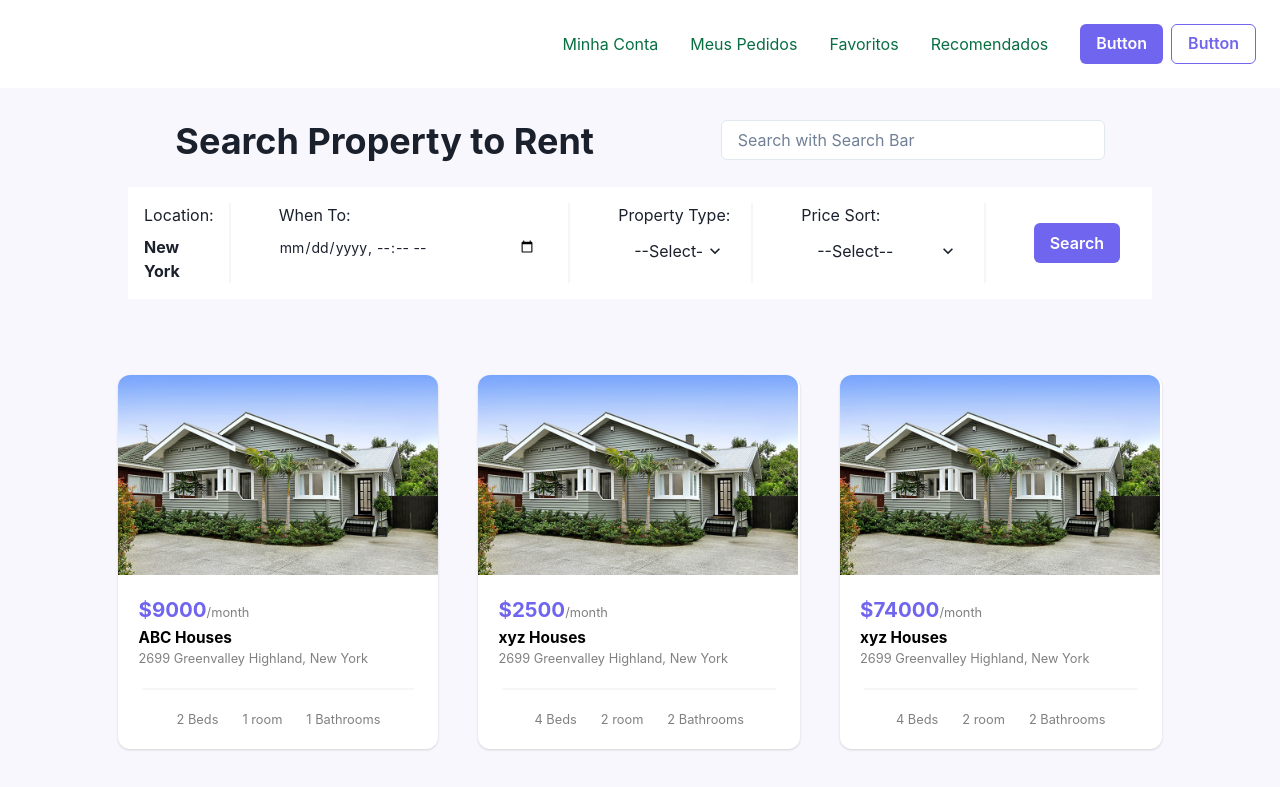
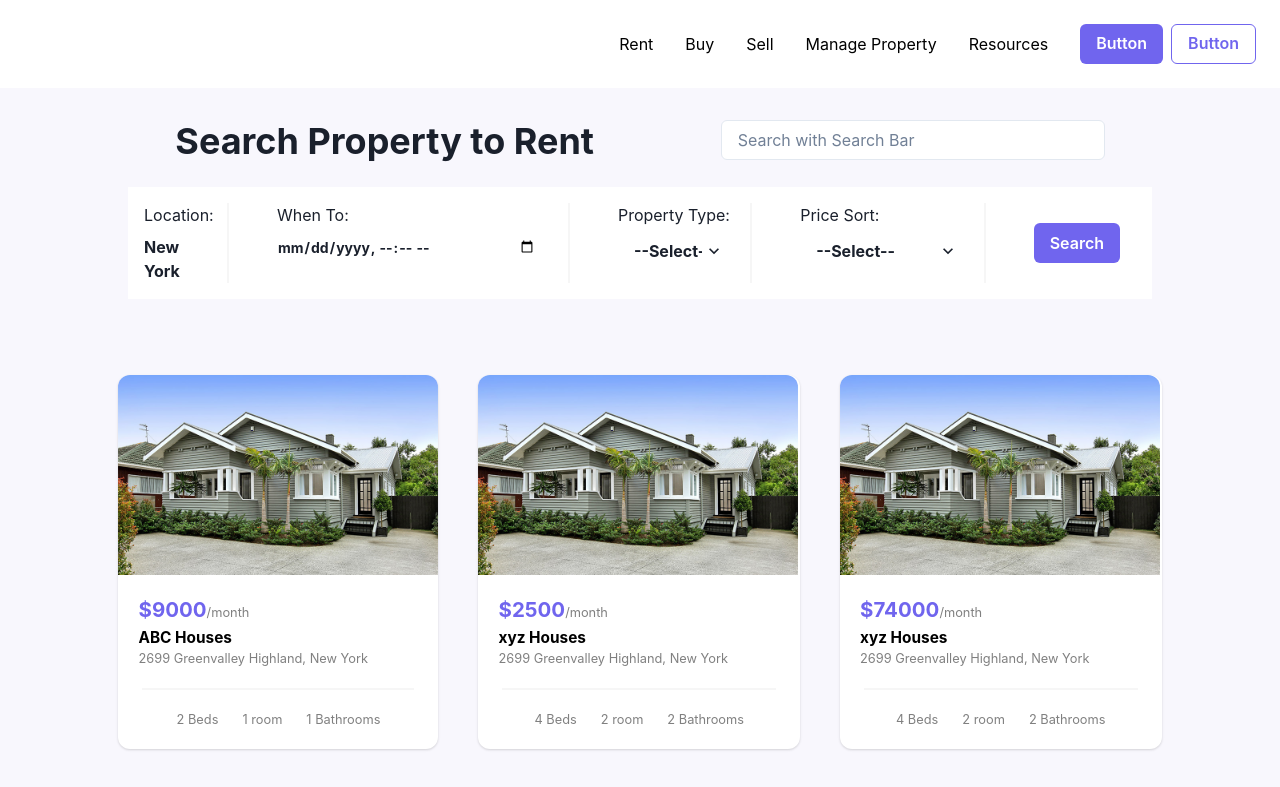
Before and after one commit to snehafarkya/Real-estate, a React (Create React App) app: page / in a window 1280 px wide. Shown: the top 787 px of the page. Built offline with nearby package versions, Linux system fonts and the light colour scheme.

Commit message:
enhance:UI enhanced

```diff
--- a/src/components/NavBar.js
+++ b/src/components/NavBar.js
@@ -72,14 +72,19 @@ const MenuLinks = ({ isOpen }) => {
         justify={["center", "space-between", "flex-end", "flex-"]}
         direction={["column", "row", "row", "row"]}
         pt={[4, 4, 0, 0]}
+        color={"black"}
       >
-        <MenuItem to="/">Minha Conta</MenuItem>
-        <MenuItem to="/how"> Meus Pedidos </MenuItem>
-        <MenuItem to="/faetures"> Favoritos </MenuItem>
-        <MenuItem to="/pricing"> Recomendados </MenuItem>
+        <MenuItem to="/" >Rent</MenuItem>
+        <MenuItem to="/how"> Buy </MenuItem>
+        <MenuItem to="/faetures"> Sell </MenuItem>
+        <MenuItem to="/pricing"> Manage Property </MenuItem>
+        <MenuItem to="/pricing"> Resources </MenuItem>
+
         <MenuItem to="/signup" isLast>
           <ButtonGroup>
-        <Button color={"white"} background={"#7065ee"} variant='solid'>
+        <Button color={"white"} background={"#7065ee"} variant='solid'
+        _hover={{color:"black", background:"#ebedf0"}}
+        >
     Button
   </Button>
   <Button borderColor={"#7065ee"} color={"#7065ee"} variant='outline'>
--- a/src/components/filters/Filterbasic.js
+++ b/src/components/filters/Filterbasic.js
@@ -86,6 +86,7 @@ export default function Filterbasic() {
               p={"0"}
               pr={"4"}
               outline={"none"}
+              fontWeight={"bold"}
               _hover={{ border:"none" , outline:"red" }}
             />
           </Box>
@@ -95,8 +96,8 @@ export default function Filterbasic() {
             borderRadius={"0"}
             pr={"4"}
           >
-            <label htmlFor="">Property Type: </label>
-            <Select onChange={showDataonSelect} id="select" border={"none"} mt={"1"} >
+            <label htmlFor="" >Property Type: </label>
+            <Select onChange={showDataonSelect} id="select" border={"none"} mt={"1"} fontWeight={"bold"} >
               <option value="default">--Select--</option>
               <option value="gender" id="gender">
                 Houses
@@ -118,6 +119,7 @@ export default function Filterbasic() {
               id="selectPrice"
               border={"none"}
               mt={"1"}
+              fontWeight={"bold"}
             >
               <option value="default">--Select--</option>
               <option value="low" id="low">
@@ -138,7 +140,9 @@ export default function Filterbasic() {
             pr={"4"}
           >
             <Center h={"full"}>
-            <Button background={"#7065ee"} color={"white"}>
+            <Button background={"#7065ee"} color={"white"}
+        _hover={{color:"black", background:"#ebedf0"}}
+        >
               Search
             </Button></Center>
           </Box>
```
